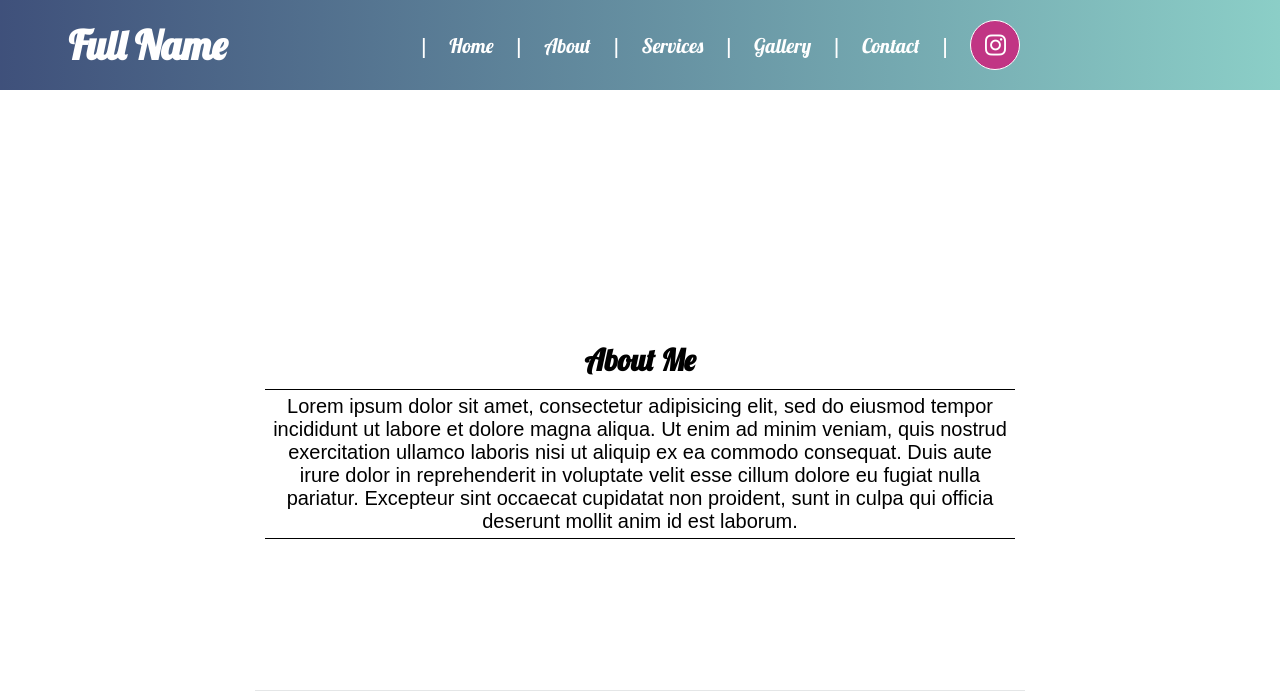
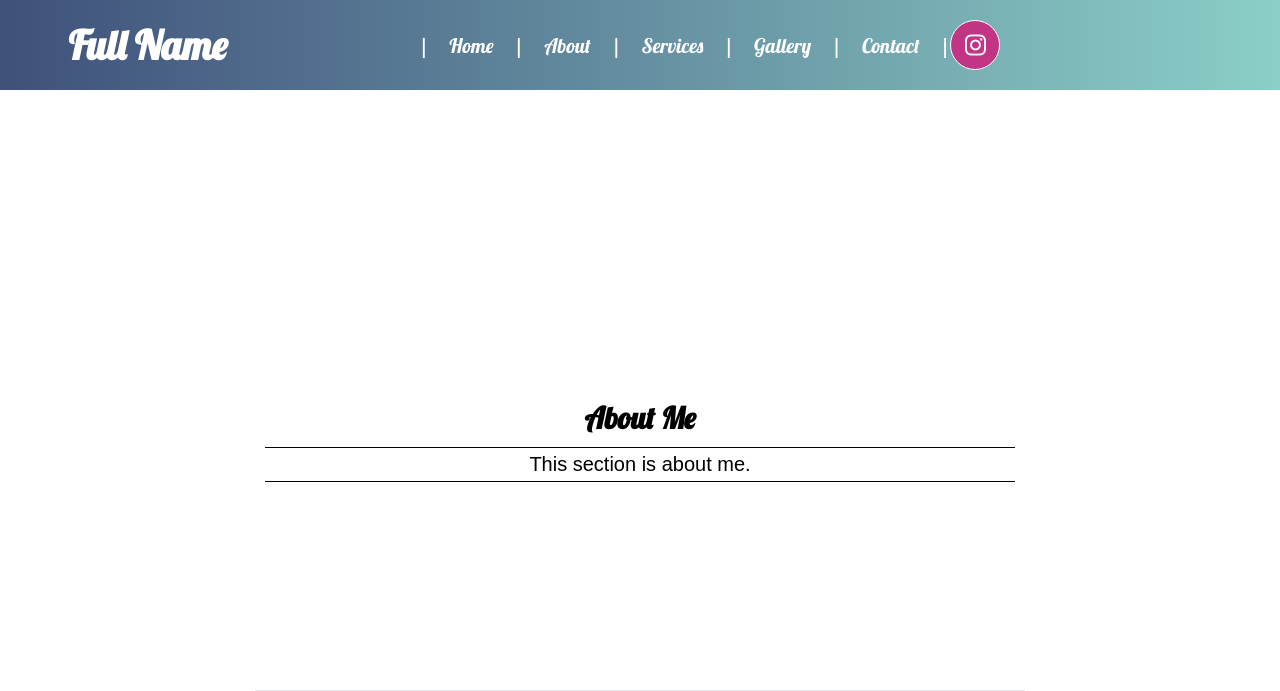
Before and after one commit to none-type/tattoo_website, a Django app: page / in a window 1280 px wide. Shown: the top 691 px of the page. Run offline with Django 5.2, Linux system fonts and the light colour scheme; data comes from the database, SQL or seed files in the repository; both versions use the stored data as it was after the commit.

Commit message:
added ability to add about + services text in admin

```diff
--- a/static/styles.css
+++ b/static/styles.css
@@ -34,7 +34,7 @@ html {
     display: flex; /* Flexbox for aligning items inside the navbar */
     padding: 5px; /* Padding inside the navbar */
     z-index: 1000; /* Ensures the navbar is above other elements */
-    width: 100vw; /* Full viewport width */
+    width: 100%; /* Full viewport width */
     height: 90px; /* Fixed height for the navbar */
     align-items: center; /* Vertically centers the navbar items */
 }
@@ -55,6 +55,7 @@ html {
     margin-left: 150px; /* Adds space to the left of the list */
     align-items: center; /* Centers items vertically */
 }
+
 
 .nav-item a:hover {
     color: red; /* Changes link color on hover */
@@ -195,7 +196,7 @@ p.services-paragraph {
     background-image: linear-gradient(to right, rgba(0, 0, 0, 0.5), rgba(152, 251, 152, 0.5)); /* Gradient effect */
     width: 100%; /* Full width */
     height: auto; /* Adjust height based on content */
-    padding: 10px; /* Padding inside the section */
+    padding: 20px; /* Padding inside the section */
     margin-top: 20px; /* Adds space at the top */
 }
 
@@ -239,6 +240,13 @@ p.services-paragraph {
     justify-content: center; /* Center items vertically */
     text-align: center; /* Center text horizontally */
 }
+
+
+
+
+
+
+/* Gallery Section */
 
 .modal {
     display: none;
@@ -299,6 +307,8 @@ p.services-paragraph {
     padding: 5px; /* Padding inside the grid container */
     height: auto; /* Adjust height based on content */
     grid-auto-rows: auto; /* Rows grow based on content */
+    margin-top: 10px;
+    background-color: steelblue;
 }
 
 /* Styles for individual grid items */
@@ -327,6 +337,10 @@ p.services-paragraph {
     transform: scale(1.05); /* Slightly enlarges the item on hover */
 }
 
+
+
+/* Footer-Contact section */
+
 /* Styles for the footer heading */
 .footer-heading {
     font-size: 30px; /* Font size for heading */
@@ -336,18 +350,15 @@ p.services-paragraph {
     text-align: center; /* Center text horizontally */
 }
 
-/* Styles for glowing text effect */
-.glow-text {
-    color: #fff; /* White text color */
-    text-shadow: 0 0 5px #fff, /* White inner glow */
-                 0 0 10px #fff,
-                 0 0 15px #ff0000, /* Red outer glow */
-                 0 0 20px #ff0000,
-                 0 0 25px #ff0000,
-                 0 0 30px #ff0000,
-                 0 0 35px #ff0000; /* Extends the glow effect */
+.email-text {
+    font-family: sans-serif;
+    font-size: 20px;
+    color: yellow;
 }
 
+
+
+/* Social Media */
 .instagram {
     display: flex;
     justify-content: center;
@@ -357,7 +368,6 @@ p.services-paragraph {
     background-color: #C13584; /* Instagram pink */
     border-radius: 50%;
     border: solid 1px white;
-    margin-left: 20px;
 }
 
 .instagram a {
@@ -376,9 +386,7 @@ p.services-paragraph {
 
 .social-links {
     display: flex; /* Flexbox to align items horizontally */
-    justify-content: flex-start; /* Aligns items to the left */
+    justify-content: center; /* Aligns items to the left */
     list-style: none; /* Removes default bullet points from list */
-    margin-left: 150px; /* Adds space to the left of the list */
     align-items: center; /* Centers items vertically */
-
 }
--- a/webapp/models.py
+++ b/webapp/models.py
@@ -13,3 +13,15 @@ class GalleryImage(models.Model):
 
     def __str__(self):
         return self.title or f"Image {self.id}"
+
+class AboutMe(models.Model):
+    content = models.TextField()
+
+    def __str__(self):
+        return 'About Me Section'
+
+class ServicesText(models.Model):
+    content = models.TextField()
+
+    def __str__(self):
+        return 'Services Info'
--- a/webapp/templates/index.html
+++ b/webapp/templates/index.html
@@ -9,6 +9,9 @@
 	<link rel="preconnect" href="https://fonts.gstatic.com" crossorigin>
 	<link href="https://fonts.googleapis.com/css2?family=Lobster&display=swap" rel="stylesheet">
 	<link rel="stylesheet" href="https://cdnjs.cloudflare.com/ajax/libs/font-awesome/6.0.0-beta3/css/all.min.css">
+
+
+
 	<title></title>
 
 	<style>
@@ -18,7 +21,7 @@
 
 </head>
 <body>
-	<nav class="navbar">
+	<nav class="navbar" id='home'>
 		<h1 class="name-head">Full Name</h1>
 	    <ul class="nav-list">
 	    	<li class="nav-item"> | </li>
@@ -47,12 +50,13 @@
 			<h1 class="centered-text" id="about">
 				About Me
 			</h1>
-			<p class="profile-paragraph">Lorem ipsum dolor sit amet, consectetur adipisicing elit, sed do eiusmod
-			tempor incididunt ut labore et dolore magna aliqua. Ut enim ad minim veniam,
-			quis nostrud exercitation ullamco laboris nisi ut aliquip ex ea commodo
-			consequat. Duis aute irure dolor in reprehenderit in voluptate velit esse
-			cillum dolore eu fugiat nulla pariatur. Excepteur sint occaecat cupidatat non
-			proident, sunt in culpa qui officia deserunt mollit anim id est laborum.</p>
+			<p class="profile-paragraph">
+		        {% if about_me %}
+		            {{ about_me.content }}
+		        {% else %}
+		            Default content for About Me section.
+		        {% endif %}
+		    </p>
 		</div>
 		<div class="box2">
 			<div class="profile-image">
@@ -86,12 +90,13 @@
 			<h1 class="centered-text">
 			Services
 			</h1>
-			<p class="services-paragraph">Lorem ipsum dolor sit amet, consectetur adipisicing elit, sed do eiusmod
-			tempor incididunt ut labore et dolore magna aliqua. Ut enim ad minim veniam,
-			quis nostrud exercitation ullamco laboris nisi ut aliquip ex ea commodo
-			consequat. Duis aute irure dolor in reprehenderit in voluptate velit esse
-			cillum dolore eu fugiat nulla pariatur. Excepteur sint occaecat cupidatat non
-			proident, sunt in culpa qui officia deserunt mollit anim id est laborum.</p>
+			<p class="profile-paragraph">
+		        {% if services_info %}
+		            {{ services_info.content }}
+		        {% else %}
+		            Default content for About Me section.
+		        {% endif %}
+		    </p>
 		</div>
 
 		<div class="gallery-section" id="gallery">
@@ -114,6 +119,7 @@
 		    <div class="footer-heading">Contact Info</div>
 		    <div class="contact-text">
 		        <p>Email</p>
+		        <a class="email-text" href="email@email.com" target="_blank">email@email.com</a>
 		        <br>
 		        <p>Social Media</p>
 		        <div class="social-links">
@@ -151,5 +157,6 @@
 		    modal.classList.remove('active'); // Hide the modal
 		}
     </script>
+
 </body>
 </html>
--- a/webapp/views.py
+++ b/webapp/views.py
@@ -1,11 +1,15 @@
 from django.shortcuts import render
-from .models import ProfileImage, ProfileVideo, GalleryImage
+from .models import ProfileImage, ProfileVideo, GalleryImage, AboutMe, ServicesText
 
 def index(request):
+	about_me = AboutMe.objects.first()
+	services_info = ServicesText.objects.first()
 	profile = ProfileImage.objects.first()
 	profile_video = ProfileVideo.objects.first()
 	gallery_images = GalleryImage.objects.all()
 	return render(request, 'index.html', {
+		'services_info': services_info,
+		'about_me': about_me,
 		'profile': profile,
 		'profile_video': profile_video,
 		'gallery_images': gallery_images,
```
Also changed, not shown: webapp/admin.py (+9 -1 lines), db.sqlite3, webapp/migrations/0004_aboutme.py (added), webapp/migrations/0005_servicestext.py (added).
